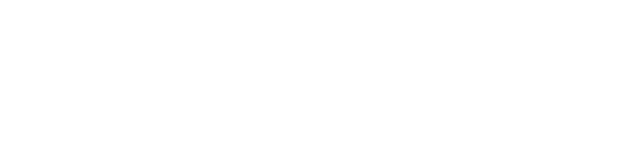
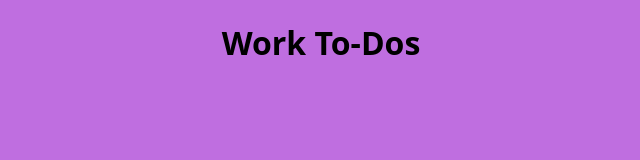
Before and after one commit to omidvari80/to-dos, a website: page index.html in a window 1280 px wide. Shown: the whole page, without its empty margins (319-959 px from the left). Drawn offline with Linux system fonts and the light colour scheme.

Commit message:
add : container , body

```diff
--- a/index.html
+++ b/index.html
@@ -9,6 +9,16 @@
 </head>
 <body>
 
+    <div class="container">
+    <div class="row">
+        <div class="intro col-12 ">
+            <h1>Work To-Dos</h1>
+            <div>
+                <div class="border1"></div>
+            </div>
+        </div>
+    </div>
+
 
 
     <script src="./index.js"></script>
--- a/scss/index.scss
+++ b/scss/index.scss
@@ -0,0 +1,8 @@
+$font-family :'Open Sans', sans-serif;
+$primary-color : #BF6EE0;
+
+body{
+    background: $primary-color;
+    font-family: $font-family ;
+    text-align: center;
+}
```
Also changed, not shown: css/index.css, 1 other file.
